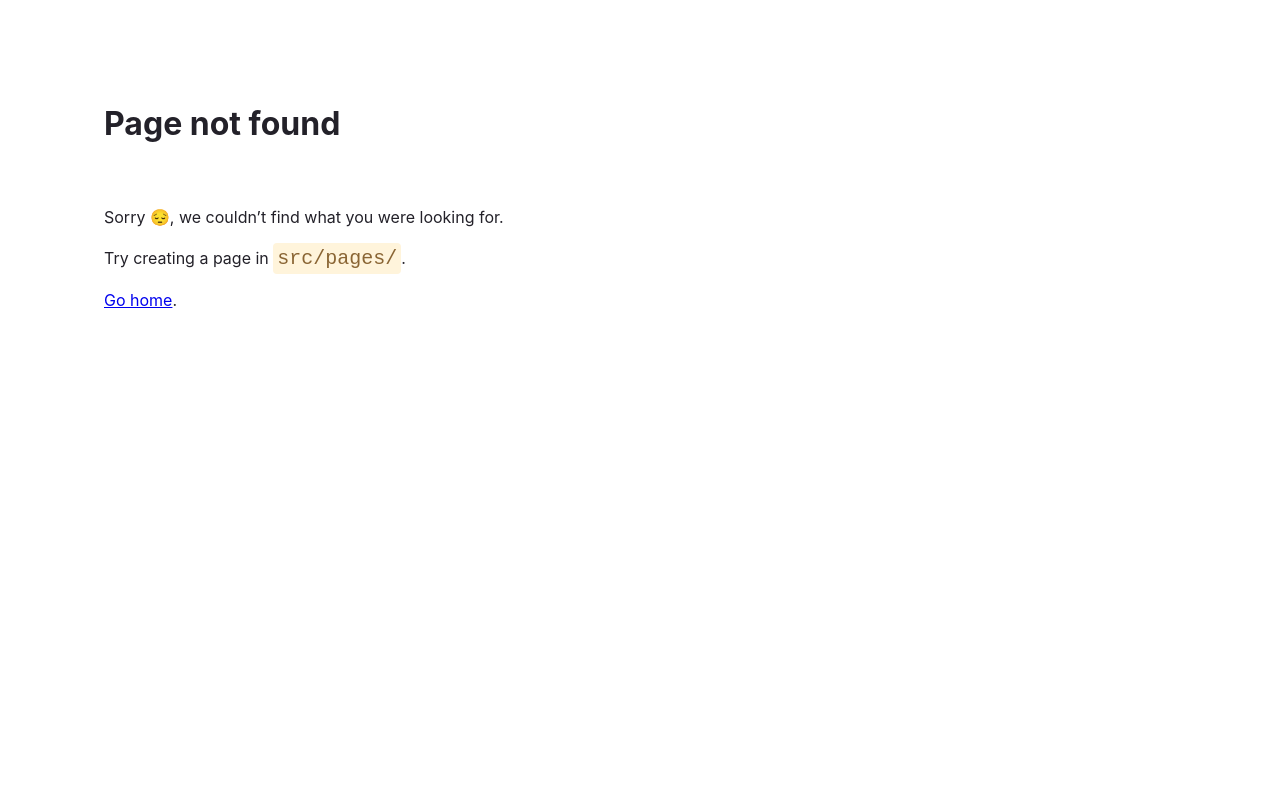
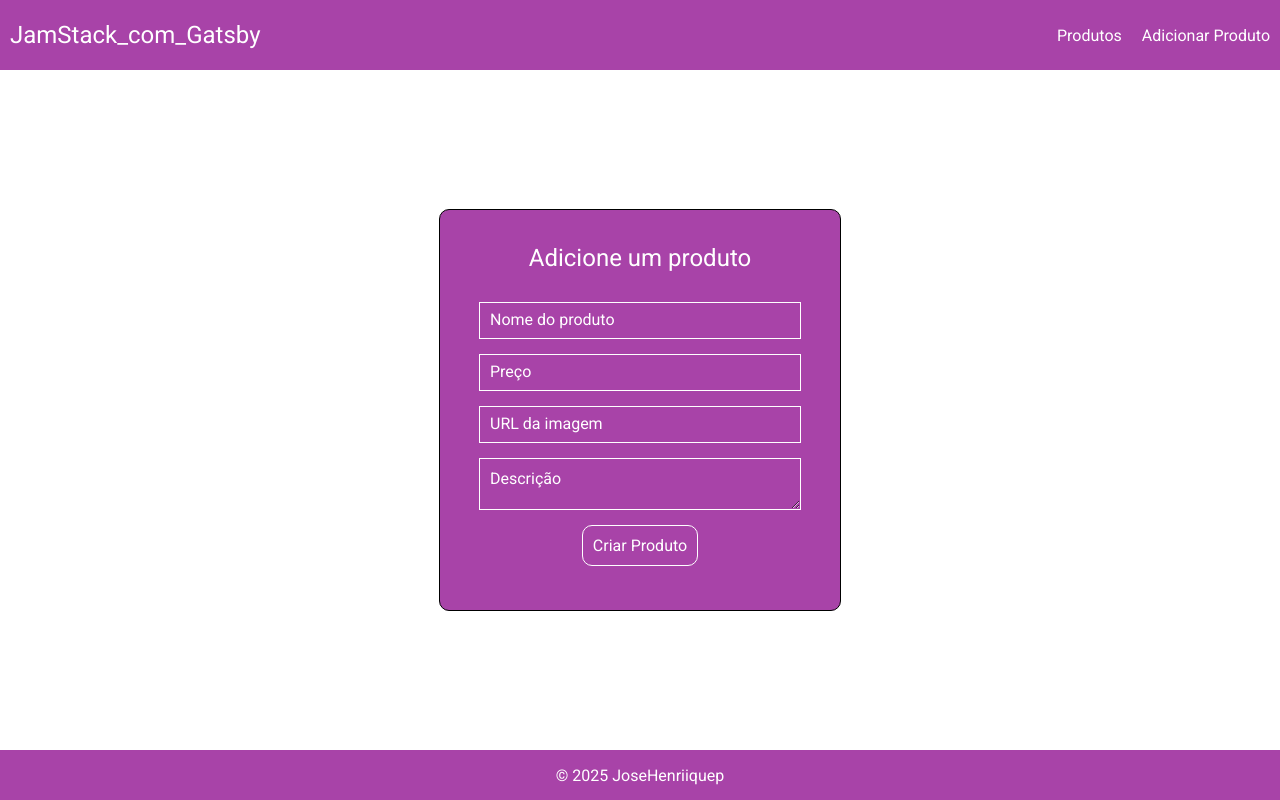
Before and after one commit to JoseHenriiquep/projeto-frontend-jamstack-gatsby, a Gatsby site: page /add-product in a window 1280 px wide. Before the commit this address had no page. Built offline with nearby package versions, Linux system fonts and the light colour scheme; Gatsby itself is replaced by a stand-in of ours.

Commit message:
Add products and add-products pages

```diff
--- /dev/null
+++ b/src/pages/add-product.js
@@ -0,0 +1,84 @@
+import React, { useState } from 'react'
+import Header from '../components/Header'
+import Footer from '../components/Footer'
+
+import '../index.css'
+
+export default function AddProduct() {
+
+  const styles = {
+    container: {
+      display: 'flex',
+      justifyContent: 'center',
+      alignItems: 'center',
+      flexDirection: 'column',
+      minHeight: '100%'
+    },
+    formContainer: {
+      display: 'flex',
+      justifyContent: 'center',
+      alignItems: 'center',
+      flexDirection: 'column',
+      border: '1px solid #000',
+      borderRadius: '10px',
+      height: '400px',
+      width: '400px',
+      backgroundColor: '#a843a8'
+    },
+  }
+
+  const [form, setForm] = useState({
+    title: '',
+    price: '',
+    imageUrl: '',
+    description: '',
+  });
+
+  const handleChange = (e) => {
+    setForm({ ...form, [e.target.name]: e.target.value });
+  };
+
+  const handleSubmit = async (e) => {
+    e.preventDefault();
+
+    try {
+      const response = await fetch('http://localhost:3000/create-product', {
+        method: 'POST',
+        headers: { 'Content-Type': 'application/json' },
+        body: JSON.stringify(form)
+      });
+      const data = await response.json();
+      alert(data.message);
+
+    } catch (error) {
+      console.error(error);
+      alert('Falha ao enviar o produto.');
+    }
+
+    setForm({
+      title: '',
+      price: '',
+      imageUrl: '',
+      description: '',
+    });
+  };
+
+  return(
+    <main>
+      <Header />
+      <div style={styles.container}>
+        <div style={styles.formContainer}>
+          <p>Adicione um produto</p>
+          <form onSubmit={handleSubmit} method='post'>
+            <input name="title" placeholder="Nome do produto" value={form.title} onChange={handleChange} required/>
+            <input name="price" placeholder="Preço" value={form.price} onChange={handleChange} required/>
+            <input name="imageUrl" placeholder="URL da imagem" value={form.imageUrl} onChange={handleChange} required/>
+            <textarea name="description" placeholder="Descrição" value={form.description} onChange={handleChange} required/>
+            <button type="submit">Criar Produto</button>
+          </form>
+        </div>
+      </div>
+      <Footer />
+    </main>
+  )
+}
```
Also changed, not shown: src/pages/index.js (+5 -14 lines), src/pages/products.js (added, +17 -0 lines).
